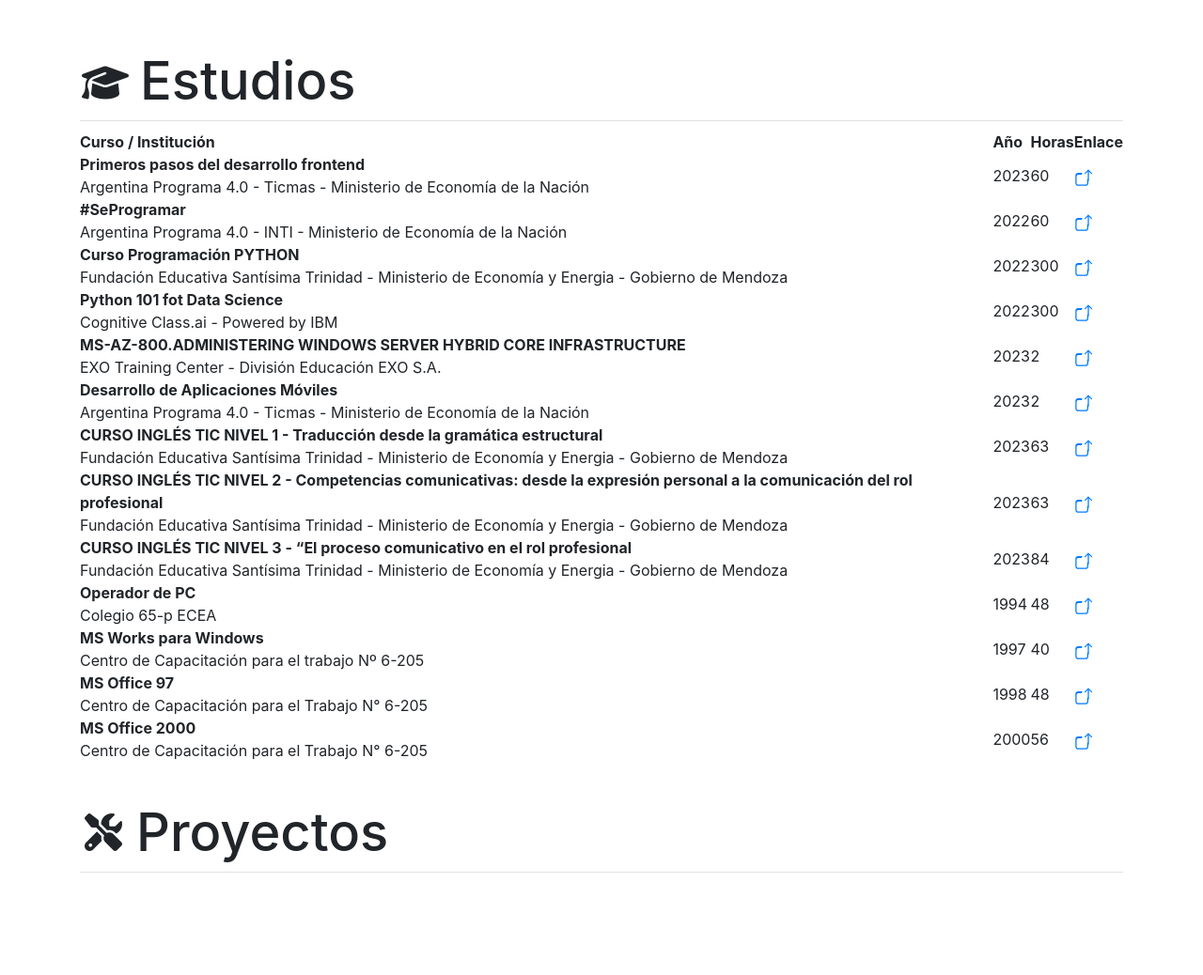
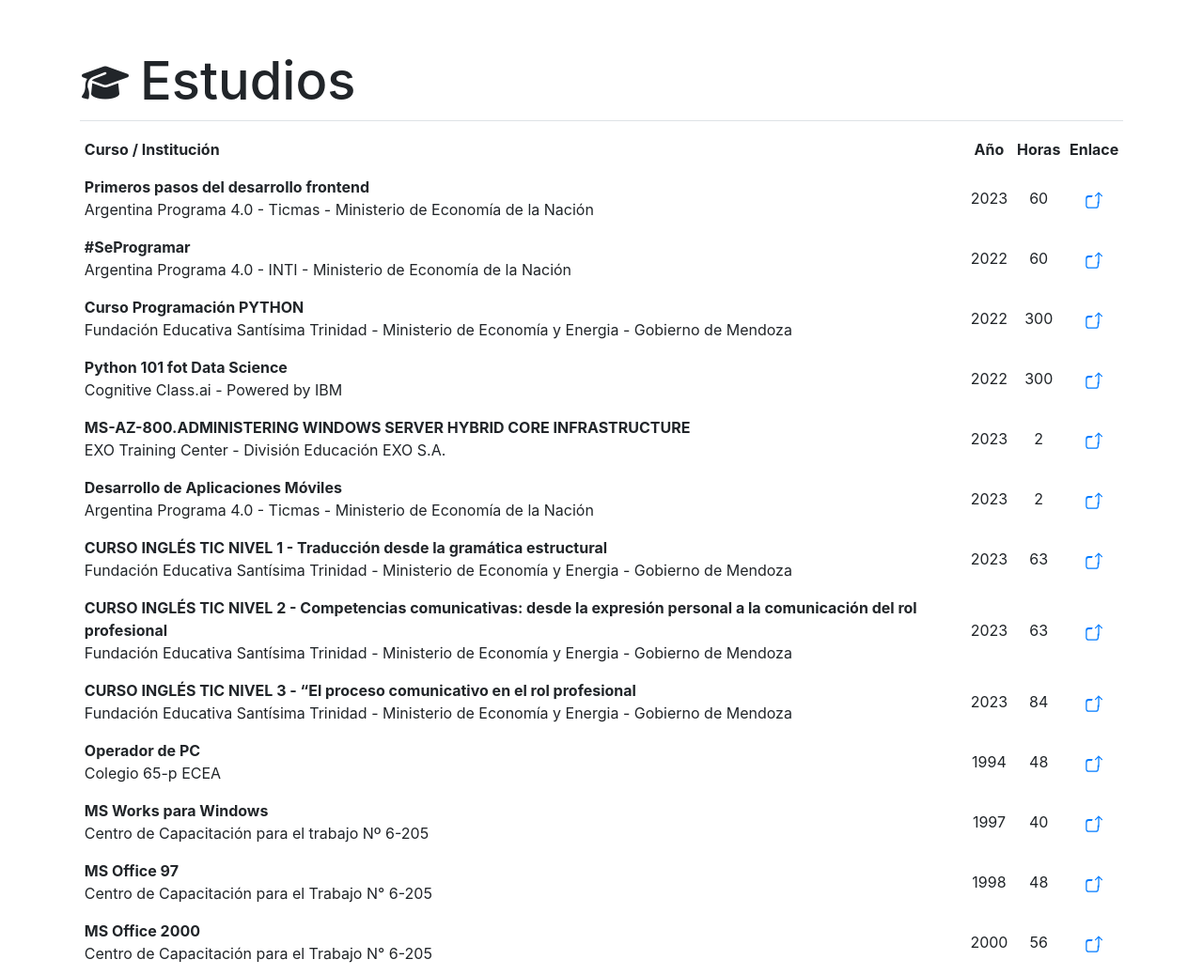
Before and after one commit to dariosci/MiPortafolio-web, a plain HTML site: page index.html in a window 1280 px wide. Shown: the part 1120-2158 px from the top of the page at 94% size. Drawn offline with nearby package versions, Linux system fonts and the light colour scheme.

Commit message:
mejorando tabla estudios

```diff
--- a/CSS/estudios.css
+++ b/CSS/estudios.css
@@ -15,6 +15,23 @@
 .cabecera{
     font-style: italic;
     font-size: 30px;
+}
+
+#tabla-cursos th,
+#tabla-cursos td {
+  padding: 0.5rem 0.3rem;
+  text-align: left;
+}
+
+#tabla-cursos td:last-child {
+  text-align: center;
+}
+
+#tabla-cursos th:nth-child(2),
+#tabla-cursos th:nth-child(3),
+#tabla-cursos td:nth-child(2),
+#tabla-cursos td:nth-child(3) {
+  text-align: center;
 }
 /* Media Queries agrupadas */
 
```
